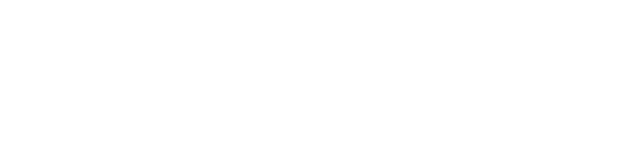
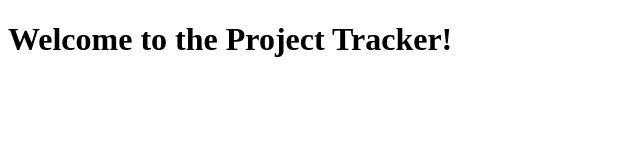
Before and after one commit to darvinmarte/test-collaboration, a plain HTML site: page index.html in a window 1280 px wide. Shown: the whole page, without its empty margins (0-640 px from the left). Drawn offline with Linux system fonts and the light colour scheme.

Commit message:
Welcome to the project tracker title

```diff
--- a/index.html
+++ b/index.html
@@ -8,6 +8,11 @@
     <title>Project Tracker</title>
 </head>
 <body>
+    <header>
+        <h1>
+            Welcome to the Project Tracker!
+        </h1>
+    </header>
 <script src="./assets/js/script.js"></script>
 </body>
 </html>
```
